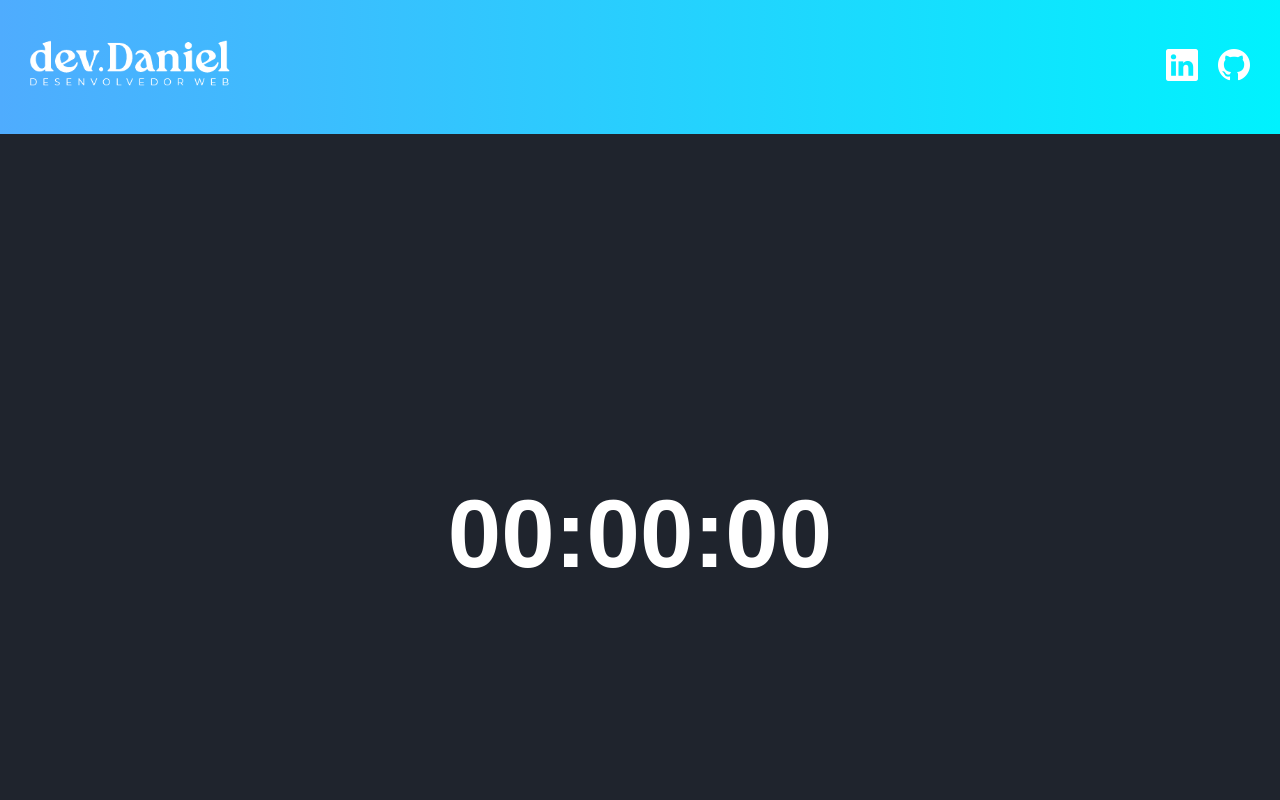
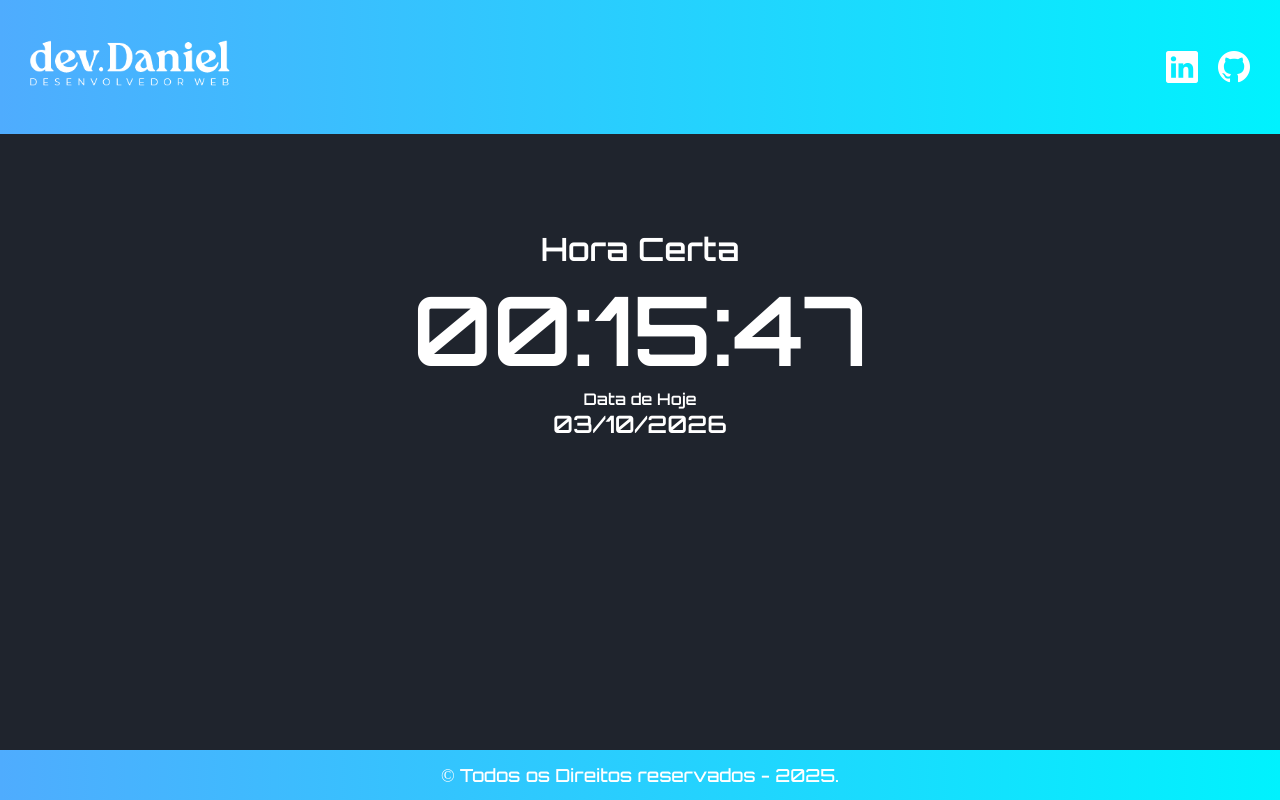
Before and after one commit to danyeljorge/relogio_digital, a plain HTML site: page index.html in a window 1280 px wide. Shown: the top 800 px of the page. Drawn offline with nearby package versions, Linux system fonts and the light colour scheme.

Commit message:
finalizando um dos primeiros projetos que iniciei quando comecei a estudar programação, só pra relembrar HTML, CSS e JS

```diff
--- a/asset/css/style.css
+++ b/asset/css/style.css
@@ -1,15 +1,17 @@
+@import url('https://fonts.googleapis.com/css2?family=Orbitron:wght@400..900&display=swap');
+
 * {
     margin: 0;
     padding: 0;
     box-sizing: border-box;
-    font-family: 'Poppins', sans-serif;
+    font-family: 'Orbitron';
 }
 
 body {
 
 
     display: flex;
-    justify-content: center;
+    justify-content: space-between;
     align-items: center;
     flex-direction: column;
     height: auto;
@@ -43,7 +45,7 @@ nav img {
 
 }
 main {
-    height: 100vh;
+    height: 400px;
     display: flex;
     justify-content: center;
     align-items: center;
@@ -53,9 +55,29 @@ main {
 main p {
     font-size: 6em;
     color: white;
-    font-family: 'Poppins', sans-serif;
+    font-family: 'Orbitron';
     font-weight: 600;
 }
+
+.tituloHora  {
+    font-size: 2em;
+    color: white;
+    font-family: 'Orbitron';
+    font-weight: 600;
+}
+.tituloData {
+    font-size: 1em;
+    color: white;
+    font-family: 'Orbitron';
+    font-weight: 600;
+}
+#data {
+    font-size: 1.5em;
+    color: white;
+    font-family: 'Orbitron';
+    font-weight: 600;
+}
+
 
     footer {
         background-image: linear-gradient(to right, #4facfe 0%, #00f2fe 100%);
@@ -64,10 +86,12 @@ main p {
         display: flex;
         justify-content: center;
         align-items: center;
+        position: absolute;
+        bottom: 0;
     }
 
     footer p {
-        font-family: verdana, sans-serif;
+        font-family: 'Orbitron';
         color: white;
         font-weight: 500;
         font-size: large;
--- a/asset/javascript/script.js
+++ b/asset/javascript/script.js
@@ -0,0 +1,15 @@
+const horasAtual = document.getElementById("horas");
+const dataAtual = document.getElementById("data");
+
+function relogio() {
+const dataHora = new Date();
+
+horasAtual.textContent = dataHora.toLocaleTimeString('pt-BR');
+dataAtual.textContent = dataHora.toLocaleDateString('pt-BR');
+}
+
+
+
+relogio();
+
+setInterval(relogio, 1000);
--- a/index.html
+++ b/index.html
@@ -16,7 +16,7 @@
   </head>
   <body>
     <nav class="links">
-      <a href="https://danyeljorge.github.io/meu-portifolio/" target="_blank"
+      <a href="https://danieljorge.dev.br" target="_blank"
         ><img src="./asset/img/logo.png" alt="Logo Dev Daniel"
       /></a>
       <div class="menu">
@@ -29,7 +29,10 @@
       </div>
     </nav>
     <main id="conteinerReloigo">
-      <p class="relogio">00:00:00</p>
+      <p class="tituloHora">Hora Certa</p>
+      <p class="horas" id="horas">00:00:00</p>
+      <p class="tituloData"> Data de Hoje</p>
+      <p id="data"> 00/00/0000 </p>
     </main>
 
     <footer class="rodape">
```
Also changed, not shown: asset/img/preview.png (added).
